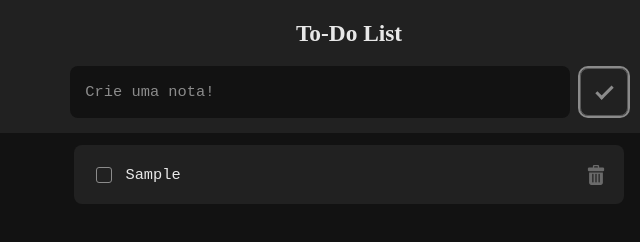
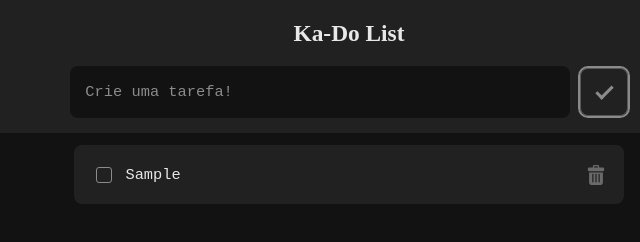
Before and after one commit to kadu-pudin/todolist, a plain HTML site: page index.html in a window 1280 px wide. Both pictures are taken after typing "Sample" into the empty fields and a click on the button 895 px from the left and 91 px from the top of the page. Shown: the full height of the page, 291-931 px from the left. Drawn offline with Linux system fonts and the light colour scheme.

Commit message:
final i guess

```diff
--- a/index.html
+++ b/index.html
@@ -1,10 +1,15 @@
 <!DOCTYPE html>
-<html lang="pt-br">
+<html lang="pt-BR">
   <head>
+
+    <!-- Link do site: kadolist.netlify.app -->
+
     <meta charset="UTF-8" />
     <meta name="viewport" content="width=device-width, initial-scale=1.0" />
+    <title>Ka-Do List</title>
     <link href="styles.css" rel="stylesheet" />
-    <title>To-Do List</title>
+
+    <!-- Icone do site -->
     <link
       rel="apple-touch-icon"
       sizes="180x180"
@@ -26,14 +31,16 @@
   </head>
 
   <body>
-    <input id="theme-toggle" type="image" src="/images/light_mode-icon.png" />
+    <!-- Cabeçalho -->
     <header>
-      <h3>To-Do List</h3>
+      <input id="theme-toggle" type="image" src="/images/light_mode-icon.png" />
+      <h3>Ka-Do List</h3>
+
       <form id="submit-section" autocomplete="off">
         <input
           id="submit-input"
           class="submit-el"
-          placeholder="Crie uma nota!"
+          placeholder="Crie uma tarefa!"
           maxlength="50"
         />
         <button id="submit-btn" class="submit-el" type="submit">
@@ -41,6 +48,8 @@
         </button>
       </form>
     </header>
+
+    <!-- Tarefas -->
     <main>
       <section id="task-section"></section>
     </main>
--- a/script.js
+++ b/script.js
@@ -1,13 +1,13 @@
 const submitSection = document.querySelector("#submit-section");
-const taskInput = document.querySelector("#submit-input");
+const submitInput = document.querySelector("#submit-input");
 const taskSection = document.querySelector("#task-section");
 
-// Acesso as tarefas do armazenamento local (dados salvos no navegador)
+// Acesso as tarefas do armazenamento local
 const tasksFromLocalStorage = JSON.parse(localStorage.getItem("myTasks")) || [];
 
 let myTasks = [];
 
-// Atribuir e renderizar se houver tarefas armazenadas localmente
+// Atribuir as tarefas salvas localmente
 myTasks = tasksFromLocalStorage;
 render(myTasks);
 
@@ -60,9 +60,9 @@ taskSection.addEventListener("click", function (e) {
 // Adicionar tarefa
 submitSection.addEventListener("submit", function (e) {
   e.preventDefault();
-  if (taskInput.value === "") return;
-  myTasks.push({ text: taskInput.value.trim(), completed: false });
-  taskInput.value = "";
+  if (submitInput.value === "") return;
+  myTasks.push({ text: submitInput.value.trim(), completed: false });
+  submitInput.value = "";
   updateLocalStorage();
   render(myTasks);
 });
--- a/styles.css
+++ b/styles.css
@@ -25,6 +25,12 @@ body {
   --text-color: #121212;
   --secondary-text: #6b6b6b;
   --accent-color: #8b8b8b;
+}
+
+* {
+  transition-property: color, background-color, border-color;
+  transition-duration: 0.5s;
+  transition-timing-function: ease;
 }
 
 *:focus {
@@ -200,8 +206,9 @@ main {
 }
 
 .completed {
-  text-decoration: line-through;
   color: var(--secondary-text);
+  --webkit-animation-name: strike;
+  text-decoration: line-through
 }
 
 @media (max-width: 400px) {
```
Also changed, not shown: 1 other file.
